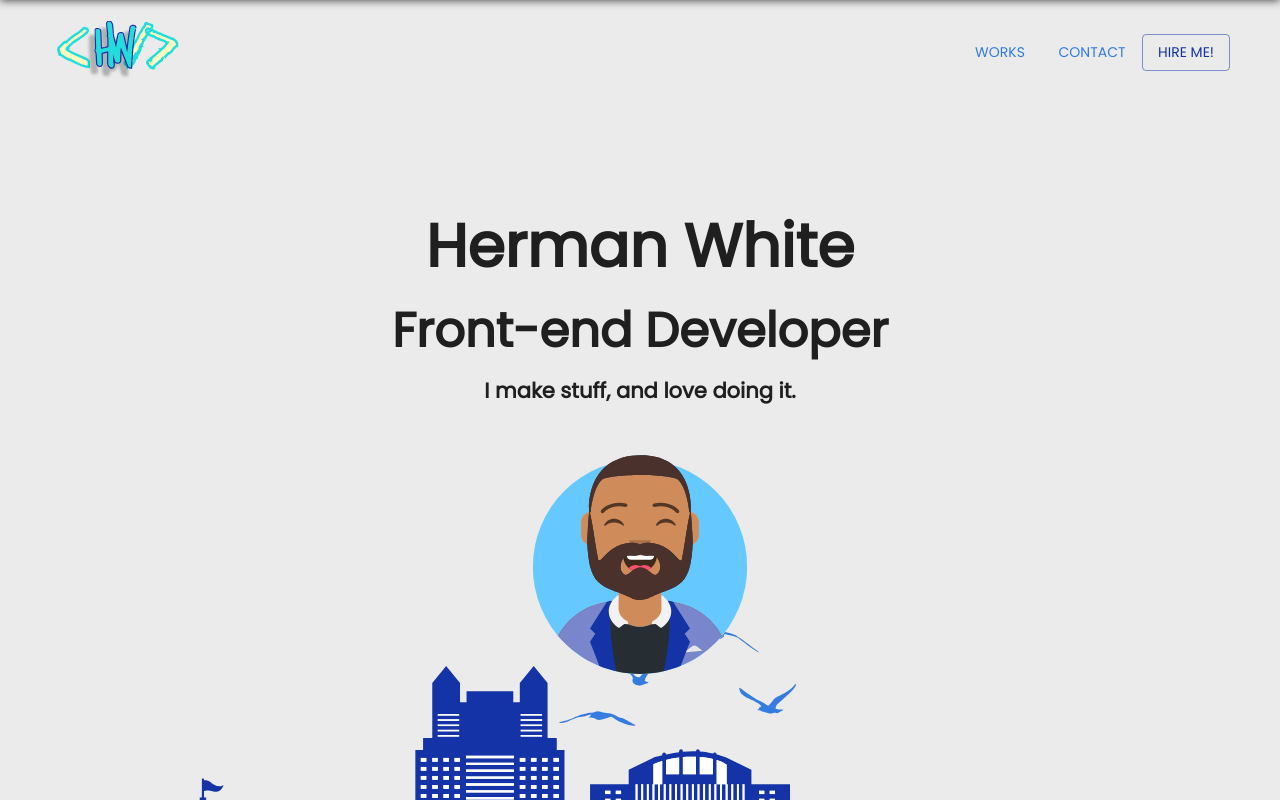
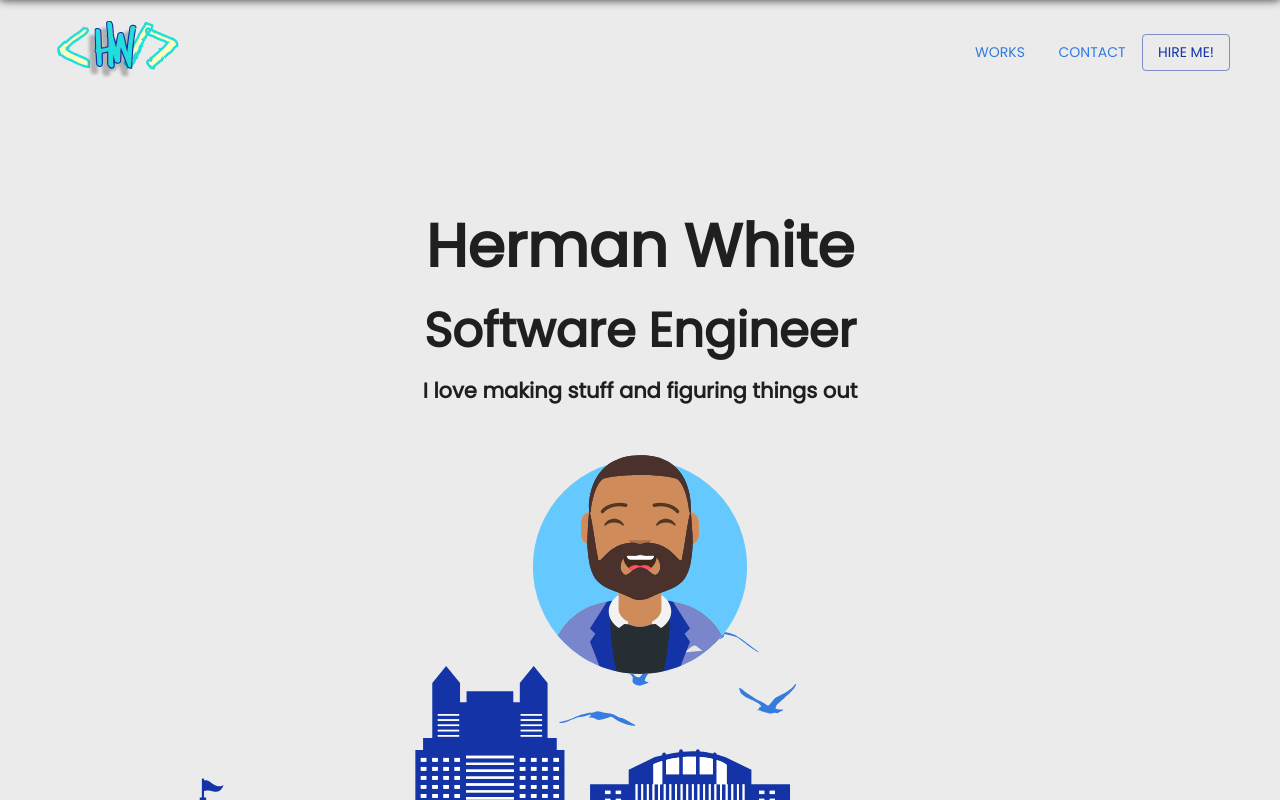
Before and after one commit to plasmadice/port-foe-leo, a Next.js app: page / in a window 1280 px wide. Built offline with nearby package versions, Linux system fonts and the light colour scheme.

Commit message:
Update text and page title

```diff
--- a/components/Greeting.js
+++ b/components/Greeting.js
@@ -32,17 +32,14 @@ const Greeting = () => {
           variant="h4"
           className={classes.invertedText}
         >
-          Hi, I’m Herman. Nice to meet you.
+          {"Hi, I’m Herman. Nice to meet you."}
         </Typography>
         <Typography
           variant="body1"
           component="div"
           className={classes.invertedSubText}
         >
-          I'm an experienced front-end developer based in Florida. I have worked
-          with start-ups and DoD companies helping them write efficient code for
-          their websites and applications using modern HTML, CSS, and
-          JavaScript.
+          {"I'm an experienced software engineer based in Florida. I have worked with start-ups and DoD and non-profits. Solving everyone's issues using modern code and tools is the dream. Let's build tomorrow... together!"}
         </Typography>
       </Container>
     </div>
--- a/components/Hero.js
+++ b/components/Hero.js
@@ -66,13 +66,13 @@ const Hero = () => {
       >
         <Grid item xs={12} className={classes.heroTextContainer}>
           <Typography variant="h2" gutterBottom className={classes.heroText}>
-            Herman White
+            {"Herman White"}
           </Typography>
           <Typography variant="h3" className={classes.heroText}>
-            Front-end Developer
+            {"Software Engineer"}
           </Typography>
           <h2 className={classes.heroSubtitle}>
-            I make stuff, and love doing it.
+            {"I love making stuff and figuring things out"}
           </h2>
         </Grid>
         <Grid item xs={12}>
--- a/pages/_app.js
+++ b/pages/_app.js
@@ -22,7 +22,7 @@ export default function MyApp(props) {
   return (
     <>
       <Head>
-        <title>Herman White | Front-end Developer</title>
+        <title>Herman White | Software Engineer</title>
         <meta name="theme-color" content={theme.palette.primary.main} />
         <meta
           name="viewport"
```
